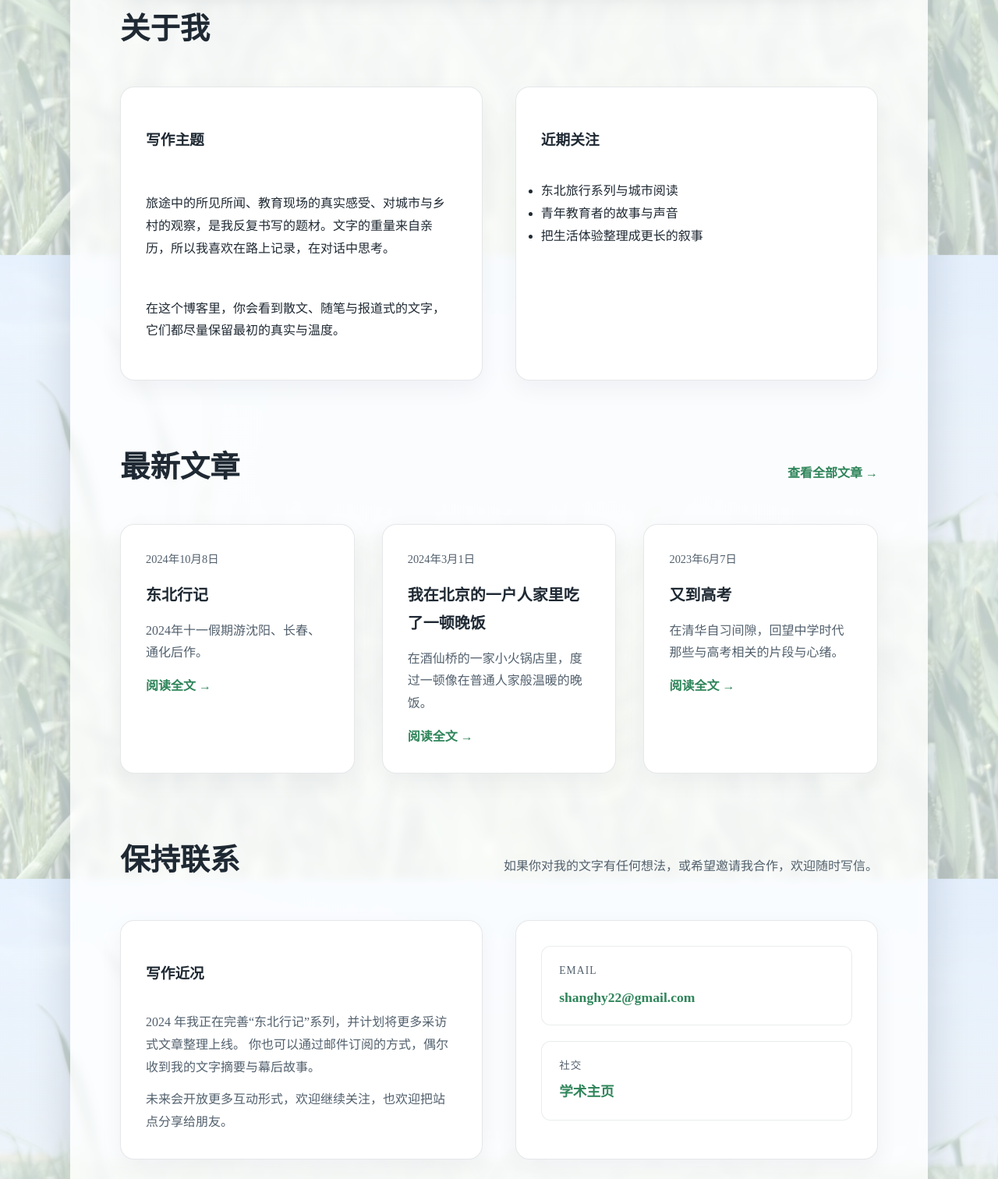
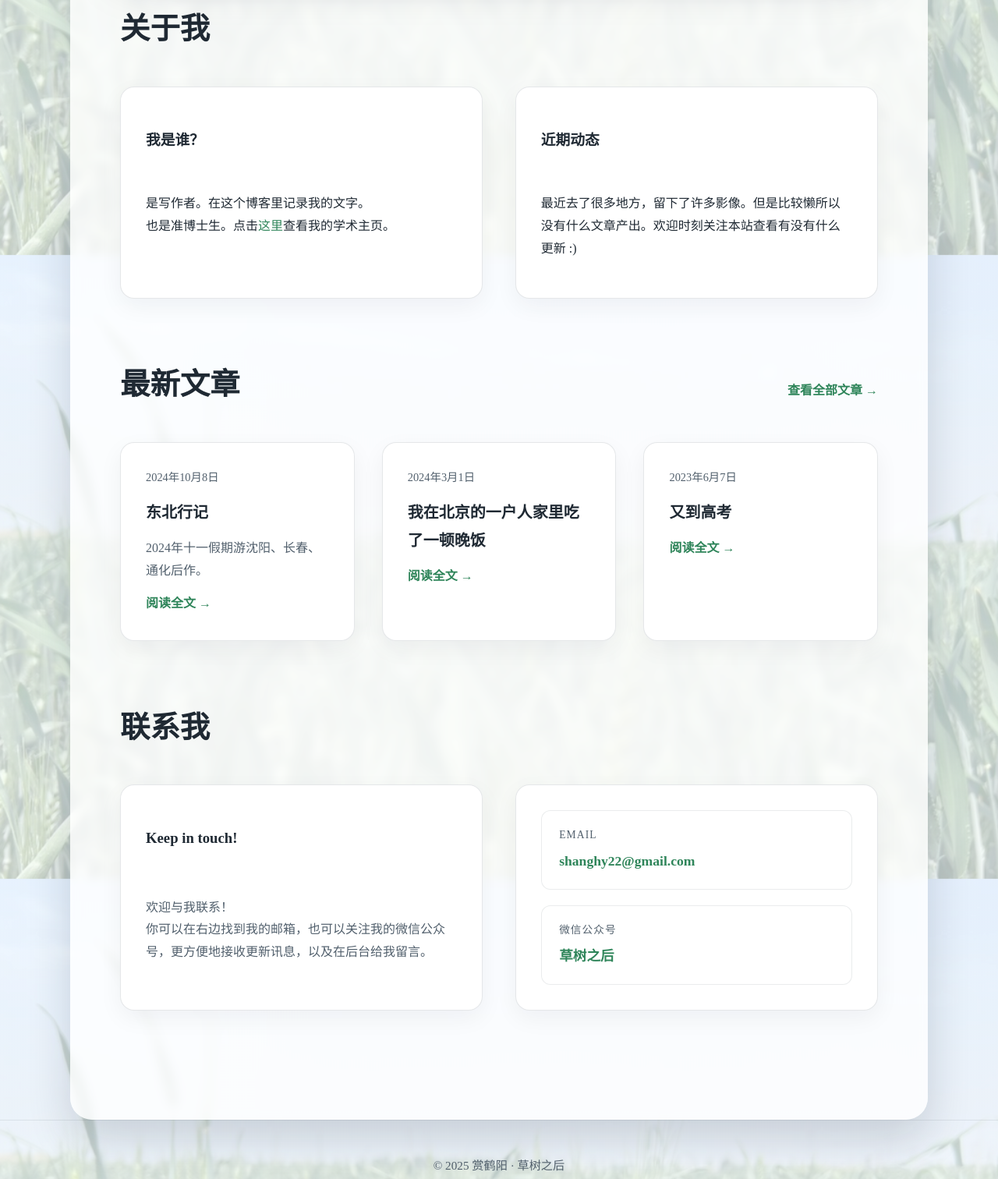
Before and after one commit to Clifeast/clifeast.github.io, a plain HTML site: page index.html in a window 1280 px wide. Shown: the part 473-1985 px from the top of the page at 78% size. Drawn offline with Linux system fonts and the light colour scheme.

Commit message:
主页完善

```diff
--- a/articles.json
+++ b/articles.json
@@ -8,13 +8,11 @@
   {
     "title": "我在北京的一户人家里吃了一顿晚饭",
     "date": "2024年3月1日",
-    "description": "在酒仙桥的一家小火锅店里，度过一顿像在普通人家般温暖的晚饭。",
     "link": "/articles/hotpot.html"
   },
   {
     "title": "又到高考",
     "date": "2023年6月7日",
-    "description": "在清华自习间隙，回望中学时代那些与高考相关的片段与心绪。",
     "link": "/articles/gaokao.html"
   },
   {
--- a/index.html
+++ b/index.html
@@ -41,21 +41,17 @@
         </div>
         <div class="split-section">
           <article class="card about-card">
-            <h3>写作主题</h3>
+            <h3>我是谁？</h3>
             <p>
-              旅途中的所见所闻、教育现场的真实感受、对城市与乡村的观察，是我反复书写的题材。文字的重量来自亲历，所以我喜欢在路上记录，在对话中思考。
-            </p>
-            <p>
-              在这个博客里，你会看到散文、随笔与报道式的文字，它们都尽量保留最初的真实与温度。
+              是写作者。在这个博客里记录我的文字。<br>
+              也是准博士生。点击<a href="https://heyangshang.github.io/" target="_blank" rel="noreferrer">这里</a>查看我的学术主页。
             </p>
           </article>
           <article class="card about-card">
-            <h3>近期关注</h3>
-            <ul>
-              <li>东北旅行系列与城市阅读</li>
-              <li>青年教育者的故事与声音</li>
-              <li>把生活体验整理成更长的叙事</li>
-            </ul>
+            <h3>近期动态</h3>
+            <p>
+              最近去了很多地方，留下了许多影像。但是比较懒所以没有什么文章产出。欢迎时刻关注本站查看有没有什么更新 :)
+            </p>
           </article>
         </div>
       </section>
@@ -78,20 +74,16 @@
 
       <section id="contact" class="section">
         <div class="section-header">
-          <h2 class="section-title">保持联系</h2>
-          <p class="section-subtitle">
+          <h2 class="section-title">联系我</h2>
+          <!-- <p class="section-subtitle">
             如果你对我的文字有任何想法，或希望邀请我合作，欢迎随时写信。
-          </p>
+          </p> -->
         </div>
         <div class="split-section">
           <div class="card newsletter">
-            <h3>写作近况</h3>
+            <h3>Keep in touch!</h3>
             <p>
-              2024 年我正在完善“东北行记”系列，并计划将更多采访式文章整理上线。
-              你也可以通过邮件订阅的方式，偶尔收到我的文字摘要与幕后故事。
-            </p>
-            <p>
-              未来会开放更多互动形式，欢迎继续关注，也欢迎把站点分享给朋友。
+              欢迎与我联系！<br>你可以在右边找到我的邮箱，也可以关注我的微信公众号，更方便地接收更新讯息，以及在后台给我留言。
             </p>
           </div>
           <div class="card">
@@ -101,8 +93,8 @@
                 <a href="mailto:shanghy22@gmail.com">shanghy22@gmail.com</a>
               </div>
               <div class="contact-item">
-                <span>社交</span>
-                <a href="https://heyangshang.github.io/" target="_blank" rel="noreferrer">学术主页</a>
+                <span>微信公众号</span>
+                <a href="https://mp.weixin.qq.com/s/g0UQEn71s5NIU8yhCjJFfA" target="_blank" rel="noreferrer">草树之后</a>
               </div>
             </div>
           </div>
```
Also changed, not shown: articles/hotpot.html (+3 -0 lines).
